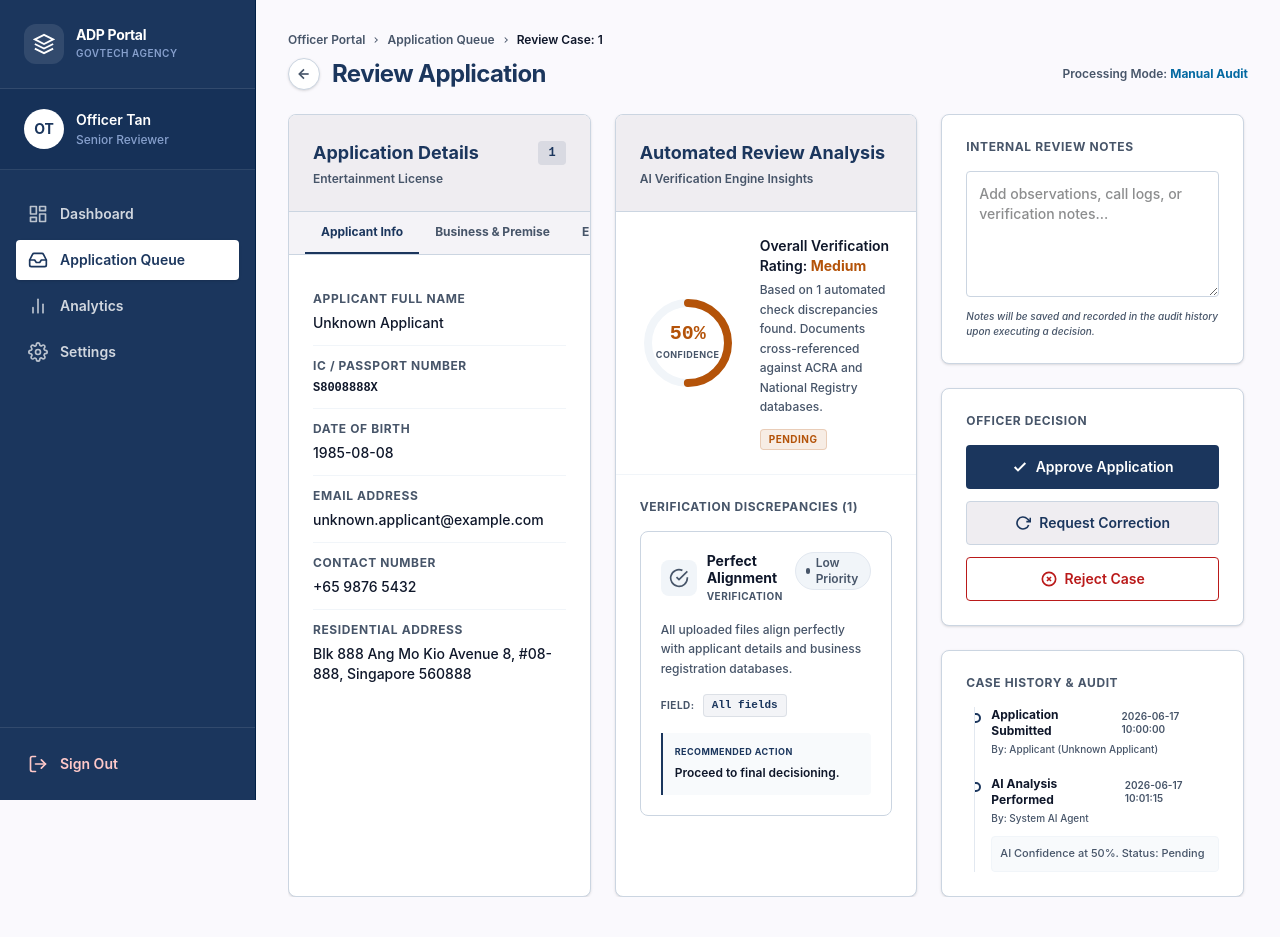
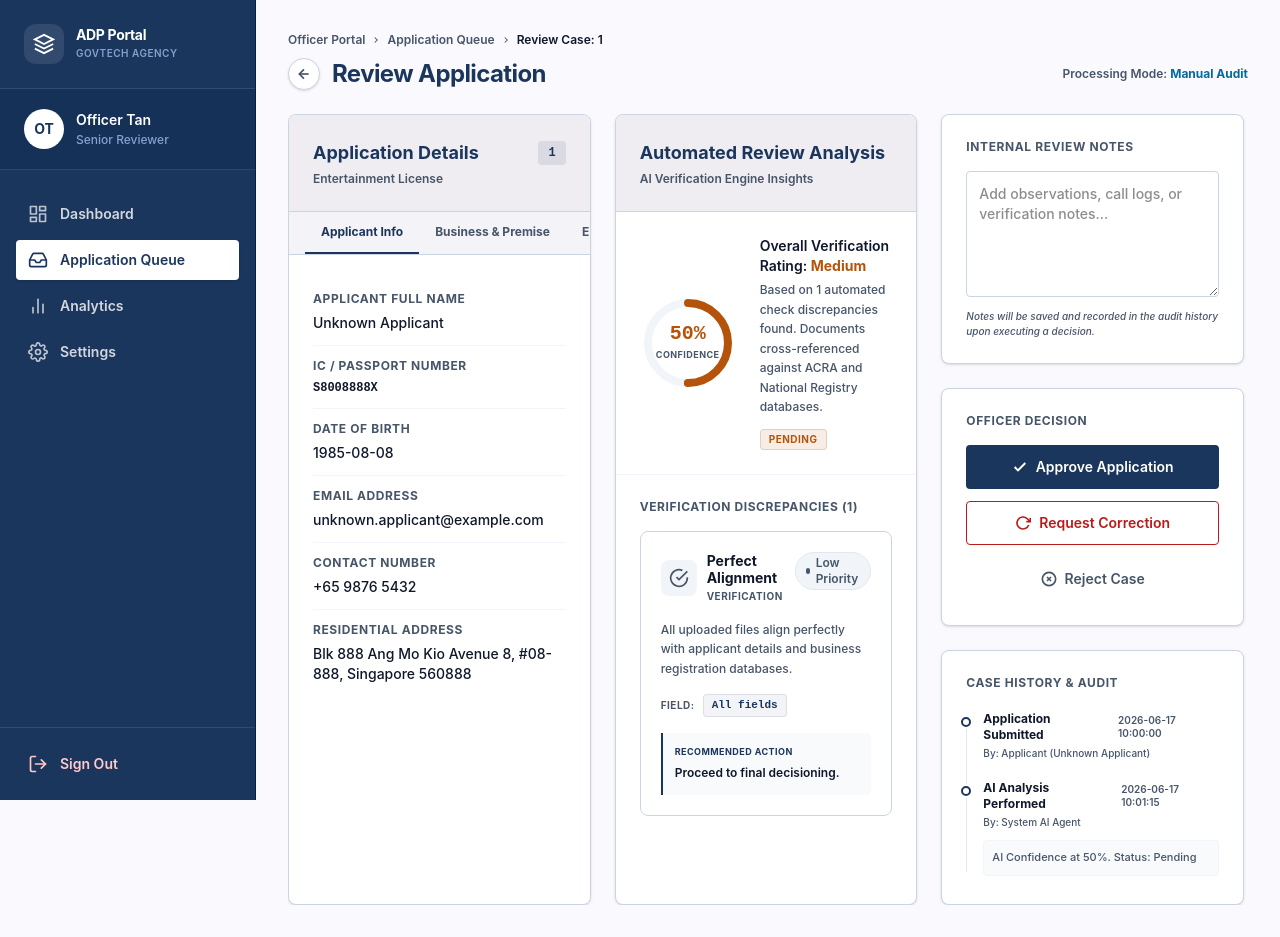
Before and after one commit to ACZH05/adp-project, a Next.js app in the folder frontend/: page /officer/queue/1 in a window 1280 px wide. Built offline with nearby package versions, Linux system fonts and the light colour scheme.

Commit message:
reviewing all officer portal screen and improve the screens

```diff
--- a/frontend/src/features/officer/data/mockApplications.ts
+++ b/frontend/src/features/officer/data/mockApplications.ts
@@ -3,7 +3,7 @@ export interface Application {
   applicantName: string;
   licenseType: string;
   submissionDate: string;
-  status: 'Pending' | 'AI-Ready' | 'Flagged' | 'Processed';
+  status: 'Pending' | 'AI-Ready' | 'Flagged' | 'Processed' | 'Rejected';
   aiConfidence: number;
   isUrgent: boolean;
 }
--- a/frontend/src/features/officer/presentation/AIAnalysisCard.tsx
+++ b/frontend/src/features/officer/presentation/AIAnalysisCard.tsx
@@ -146,7 +146,7 @@ export const AIAnalysisCard: React.FC<AIAnalysisCardProps> = ({ application }) =
       </div>
 
       {/* AI Findings List */}
-      <div className="flex-1 p-6 overflow-y-auto max-h-[480px]">
+<div className="flex-1 p-6 overflow-y-auto">
         <h3 className="text-xs font-bold text-text-muted uppercase tracking-wider mb-4">
           Verification Discrepancies ({aiFindings.length})
         </h3>
@@ -179,9 +179,18 @@ export const AIAnalysisCard: React.FC<AIAnalysisCardProps> = ({ application }) =
                     `}>
                       {getCategoryIcon(finding.category)}
                     </div>
-                    <div>
-                      <h4 className="text-sm font-bold text-text-main leading-tight">{finding.title}</h4>
-                      <span className="text-[10px] text-text-muted font-bold uppercase tracking-wider mt-0.5 block">{finding.category}</span>
+                  <div>
+                      <h4 className="text-sm font-bold text-text-main leading-tight">
+                        {finding.severity === 'High' ? 'Critical Discrepancy Detected' : finding.title}
+                      </h4>
+                      {finding.severity === 'High' && (
+                        <span className="text-[10px] text-error font-bold uppercase tracking-wider mt-0.5 block">
+                          {finding.title}
+                        </span>
+                      )}
+                      {finding.severity !== 'High' && (
+                        <span className="text-[10px] text-text-muted font-bold uppercase tracking-wider mt-0.5 block">{finding.category}</span>
+                      )}
                     </div>
                   </div>
                   {getSeverityBadge(finding.severity)}
--- a/frontend/src/features/officer/presentation/ApplicationQueueScreen.tsx
+++ b/frontend/src/features/officer/presentation/ApplicationQueueScreen.tsx
@@ -228,10 +228,6 @@ export const ApplicationQueueScreen: React.FC = () => {
             <h1 className="text-2xl md:text-3xl font-bold text-primary tracking-tight">
               Application Queue
             </h1>
-            <div className="hidden sm:flex items-center gap-2 text-xs font-semibold bg-primary-container/10 border border-primary-container/20 text-primary px-3 py-1.5 rounded-full">
-              <span className="w-2 h-2 rounded-full bg-success animate-pulse"></span>
-              Live Queue Connected
-            </div>
           </div>
         </div>
 
--- a/frontend/src/features/officer/presentation/DecisionPanel.tsx
+++ b/frontend/src/features/officer/presentation/DecisionPanel.tsx
@@ -41,7 +41,7 @@ export const DecisionPanel: React.FC<DecisionPanelProps> = ({ application, onDec
     if (modalType === 'correction') {
       onDecision('Flagged', 'Correction Requested', `Reason: ${reason}\n\nNotes: ${notes}`);
     } else {
-      onDecision('Flagged', 'Application Rejected', `Reason: ${reason}\n\nNotes: ${notes}`);
+      onDecision('Rejected', 'Application Rejected', `Reason: ${reason}\n\nNotes: ${notes}`);
     }
 
     setModalType(null);
@@ -98,22 +98,22 @@ export const DecisionPanel: React.FC<DecisionPanelProps> = ({ application, onDec
               Approve Application
             </Button>
 
-            <Button
+            {/* Request Correction — Red-outline per spec */}
+            <button
               onClick={() => handleOpenModal('correction')}
-              variant="secondary"
-              className="w-full justify-center border border-border-muted text-primary bg-slate-50 hover:bg-slate-100 h-11 py-0 cursor-pointer"
+              className="w-full justify-center h-11 flex items-center rounded-default border border-error text-error bg-transparent hover:bg-error/5 text-sm font-semibold transition-colors cursor-pointer"
             >
               <svg width="16" height="16" viewBox="0 0 24 24" fill="none" stroke="currentColor" strokeWidth="2.5" className="mr-2">
                 <polyline points="23 4 23 10 17 10" />
                 <path d="M20.49 15a9 9 0 1 1-2.12-9.36L23 10" />
               </svg>
               Request Correction
-            </Button>
+            </button>
 
-            <Button
+            {/* Reject — Ghost per spec */}
+            <button
               onClick={() => handleOpenModal('rejection')}
-              variant="danger"
-              className="w-full justify-center border border-error text-error hover:bg-error/5 h-11 py-0 cursor-pointer"
+              className="w-full justify-center h-11 flex items-center rounded-default border-0 text-text-muted bg-transparent hover:text-error hover:bg-error/5 text-sm font-semibold transition-colors cursor-pointer"
             >
               <svg width="16" height="16" viewBox="0 0 24 24" fill="none" stroke="currentColor" strokeWidth="2.5" className="mr-2">
                 <circle cx="12" cy="12" r="10" />
@@ -121,19 +121,22 @@ export const DecisionPanel: React.FC<DecisionPanelProps> = ({ application, onDec
                 <line x1="9" y1="9" x2="15" y2="15" />
               </svg>
               Reject Case
-            </Button>
+            </button>
           </div>
         )}
       </Card>
 
       {/* Audit History Timeline */}
-      <Card className="bg-white border border-border-muted shadow-sm flex flex-col gap-4 flex-1 min-h-[200px]">
-        <h3 className="text-xs font-bold text-text-muted uppercase tracking-wider">Case History & Audit</h3>
-        <div className="relative border-l border-slate-200 pl-4 ml-2 flex flex-col gap-5 overflow-y-auto max-h-[300px]">
+      <Card padding={false} className="bg-white border border-border-muted shadow-sm flex flex-col gap-4 flex-1 min-h-[200px] py-6">
+        <h3 className="text-xs font-bold text-text-muted uppercase tracking-wider px-6">Case History & Audit</h3>
+        <div className="overflow-y-auto max-h-[300px] pl-[17px] pr-6">
+          <div className="relative py-1 flex flex-col gap-5">
+            {/* Timeline Line */}
+            <div className="absolute left-[7px] top-2 bottom-2 w-px bg-slate-200 pointer-events-none" />
             {application.auditLogs.map((log) => (
-            <div key={log.id} className="relative flex flex-col gap-1 text-xs">
+              <div key={log.id} className="relative pl-6 flex flex-col gap-1 text-xs">
                 {/* Timeline marker */}
-              <div className="absolute -left-[22px] top-1 w-3.5 h-3.5 rounded-full border-2 border-white bg-primary shrink-0 flex items-center justify-center">
+                <div className="absolute left-0 top-1 w-3.5 h-3.5 rounded-full border-2 border-white bg-primary shrink-0 flex items-center justify-center z-10">
                   <div className="w-1.5 h-1.5 rounded-full bg-white"></div>
                 </div>
                 <div className="flex items-center justify-between gap-2">
@@ -148,6 +151,7 @@ export const DecisionPanel: React.FC<DecisionPanelProps> = ({ application, onDec
                 )}
               </div>
             ))}
+          </div>
         </div>
       </Card>
 
@@ -204,7 +208,7 @@ export const DecisionPanel: React.FC<DecisionPanelProps> = ({ application, onDec
                   className={`
                     px-4 py-2.5 text-xs font-semibold text-white rounded-default transition-colors
                     ${modalType === 'correction'
-                      ? 'bg-warning hover:bg-warning/90 disabled:bg-warning/40'
+                      ? 'bg-primary hover:bg-primary-container disabled:bg-primary/40'
                       : 'bg-error hover:bg-error/90 disabled:bg-error/40'}
                   `}
                 >
--- a/frontend/src/features/officer/presentation/DetailsPanel.tsx
+++ b/frontend/src/features/officer/presentation/DetailsPanel.tsx
@@ -146,7 +146,7 @@ export const DetailsPanel: React.FC<DetailsPanelProps> = ({ application, onViewD
       </div>
 
       {/* Tab Contents */}
-      <div className="flex-1 p-6 overflow-y-auto max-h-[550px]">
+      <div className="flex-1 p-6 overflow-y-auto">
         {activeTab === 'applicant' && (
           <div className="flex flex-col">
             {renderInfoRow('Applicant Full Name', application.applicantName)}
@@ -224,7 +224,7 @@ export const DetailsPanel: React.FC<DetailsPanelProps> = ({ application, onViewD
                     </button>
                     <a
                       href="#"
-                      onClick={(e) => { e.preventDefault(); alert(`Downloading ${doc.fileName}...`); }}
+                      onClick={(e) => e.preventDefault()}
                       className="font-bold text-text-muted hover:underline hover:text-text-main text-xs"
                     >
                       Download
--- a/frontend/src/features/officer/presentation/DocumentViewerModal.tsx
+++ b/frontend/src/features/officer/presentation/DocumentViewerModal.tsx
@@ -288,7 +288,7 @@ export const DocumentViewerModal: React.FC<DocumentViewerModalProps> = ({ docume
           <div className="p-4 bg-slate-50 border-t border-slate-100 flex items-center justify-between">
             <span className="text-[10px] text-text-muted font-bold tracking-wider uppercase">Document ID: {document.id}</span>
             <button
-              onClick={() => alert(`Downloading file: ${document.fileName}`)}
+              onClick={() => {}}
               className="px-4 py-2 bg-primary hover:bg-primary-container text-white text-xs font-bold rounded-default cursor-pointer transition-colors flex items-center gap-1.5"
             >
               <svg width="12" height="12" viewBox="0 0 24 24" fill="none" stroke="currentColor" strokeWidth="2">
--- a/frontend/src/features/officer/presentation/KPICard.tsx
+++ b/frontend/src/features/officer/presentation/KPICard.tsx
@@ -51,7 +51,7 @@ export const KPICard: React.FC<KPICardProps> = ({
             {subtitle}
           </span>
         </div>
-        <div className={`w-12 h-12 rounded-xl flex items-center justify-center ${styles.iconBg}`}>
+        <div className={`w-12 h-12 rounded-lg flex items-center justify-center ${styles.iconBg}`}>
           {icon}
         </div>
       </div>
```
Also changed, not shown: frontend/src/features/officer/presentation/ReviewApplicationScreen.tsx (+10 -4 lines), frontend/src/features/officer/presentation/DataTable.tsx (line endings or trailing spaces), frontend/src/features/officer/presentation/FilterBar.tsx (line endings or trailing spaces). Lines whose indentation alone changed are shown as unchanged.
